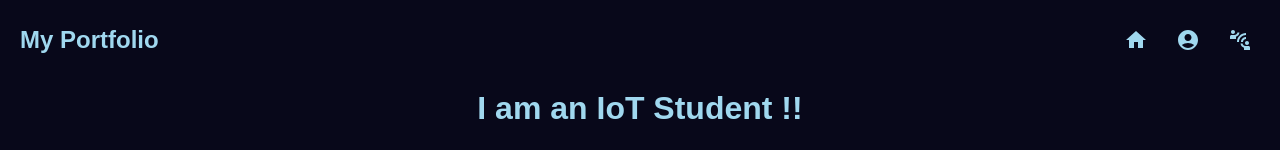
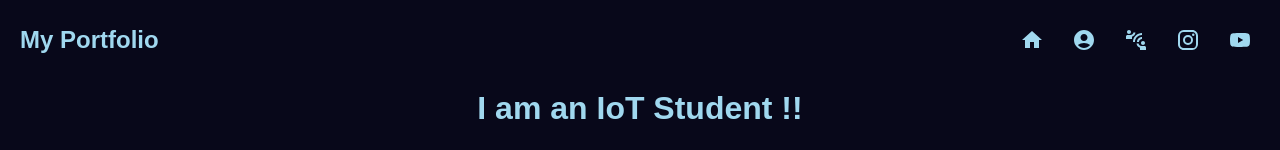
Before and after one commit to HibikiKobayashii/portforio, a Next.js app: page / in a window 1280 px wide. Shown: the top 150 px of the page. Built offline with nearby package versions, Linux system fonts and the light colour scheme.

Commit message:
Update Header.tsx

```diff
--- a/app/components/Header.tsx
+++ b/app/components/Header.tsx
@@ -1,5 +1,7 @@
 import HomeIcon from '@mui/icons-material/Home'; // ホームアイコンをインポート
 import ConnectWithoutContactIcon from '@mui/icons-material/ConnectWithoutContact'; // お問い合わせアイコンをインポート
+import InstagramIcon from '@mui/icons-material/Instagram';
+import YouTubeIcon from '@mui/icons-material/YouTube';
 import AccountCircleIcon from '@mui/icons-material/AccountCircle';
 import Link from "next/link"; // Next.jsのリンクコンポーネントをインポート
 
@@ -39,7 +41,7 @@ const Header = () => {
             </Link>
           </li>
 
- {/* リンク */}
+　　　　　　 {/* プロフィールリンク */}
           <li>
             <Link
               href="https://hibikikobayashii.github.io/profile" // ホームリンク
@@ -58,6 +60,28 @@ const Header = () => {
               <ConnectWithoutContactIcon style={{ marginRight: "8px" }} />
             </Link>
           </li>
+
+          {/* インスタグラムリンク */}
+          <li>
+            <Link
+              href="https://www.instagram.com/mrq_1p?igsh=enljbnM2d25wdnZ6"
+              style={{ color: "#a0d8ef", textDecoration: "none", display: "flex", alignItems: "center" }}
+            >
+              <InstagramIcon style={{ marginRight: "8px" }} />
+            </Link>
+          </li>
+
+          {/* YouTubeリンク */}
+          <li>
+            <Link
+              href="https://youtube.com/@futuregame0920?si=X0NHIuS1oiX6TMSl"
+              style={{ color: "#a0d8ef", textDecoration: "none", display: "flex", alignItems: "center" }}
+            >
+              <YouTubeIcon style={{ marginRight: "8px" }} />
+            </Link>
+          </li>
+
+
         </ul>
       </nav>
     </header>
```
